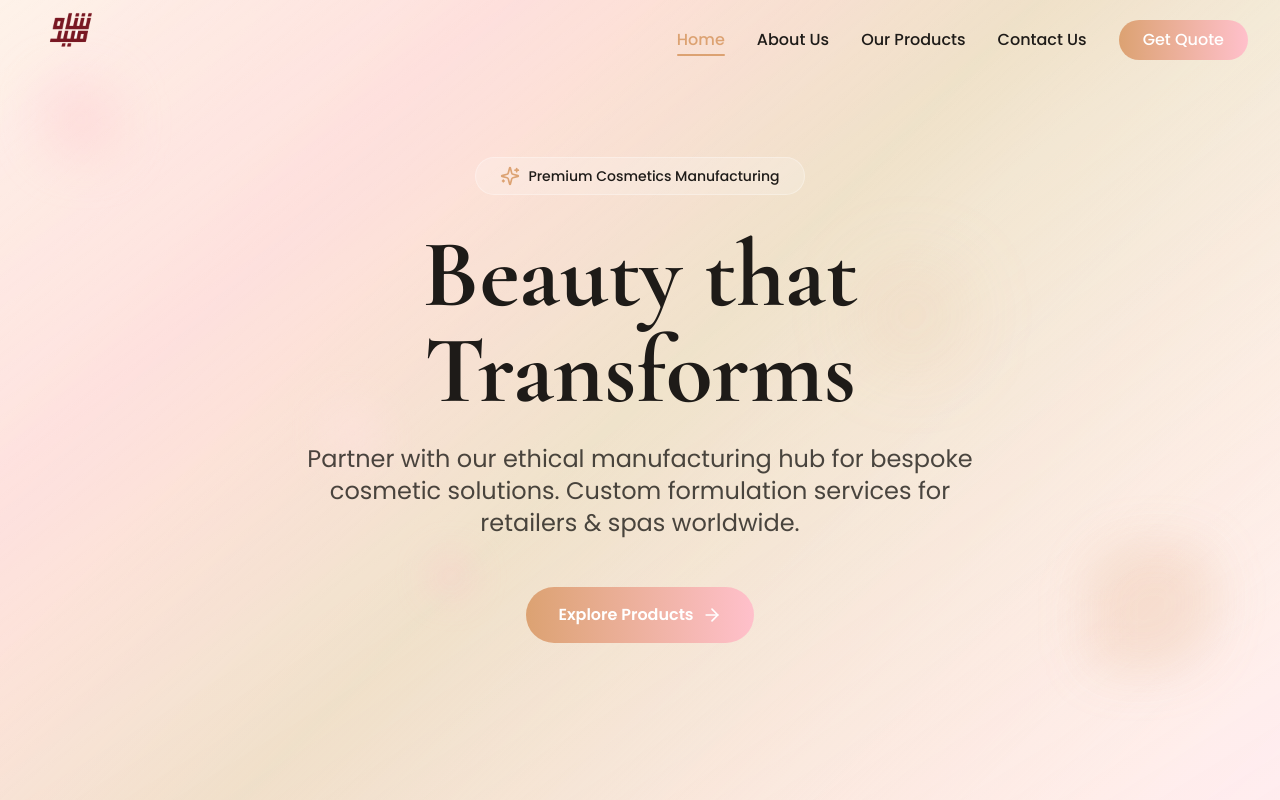
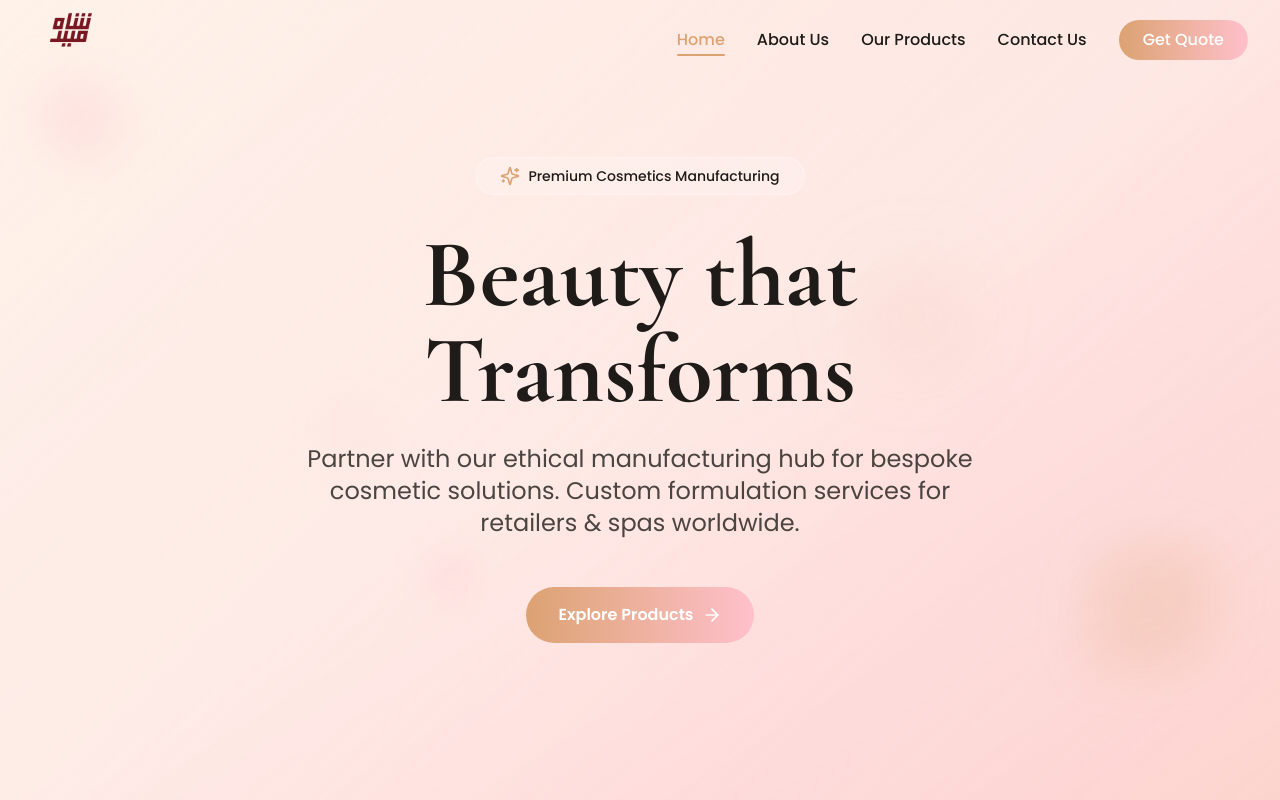
Before and after one commit to Shazeb-Ikram/shahmeerenterprises, a React (Vite) app: page / in a window 1280 px wide. Shown: the top 800 px of the page. Built offline with nearby package versions, Linux system fonts and the light colour scheme.

Commit message:
Refactor: Enhance background color transitions
Make the background color transitions smoother, using shades of the current background color.

```diff
--- a/src/index.css
+++ b/src/index.css
@@ -1,3 +1,4 @@
+
 @tailwind base;
 @tailwind components;
 @tailwind utilities;
@@ -43,6 +44,13 @@
 
   body {
     @apply bg-background text-foreground font-poppins overflow-x-hidden;
+    background: linear-gradient(-45deg,
+      rgba(251, 248, 245, 1),
+      rgba(255, 228, 225, 0.8),
+      rgba(255, 242, 240, 0.9),
+      rgba(250, 245, 242, 1));
+    background-size: 400% 400%;
+    animation: shifting-background 15s ease-in-out infinite;
   }
 
   h1, h2, h3, h4, h5, h6 {
@@ -50,13 +58,15 @@
   }
 }
 
-/* Beautiful gradient backgrounds - Updated for consistent color scheme */
+/* Enhanced gradient backgrounds with color shifting */
 .hero-gradient {
   background: linear-gradient(135deg,
     rgba(255, 228, 225, 0.8) 0%,
     rgba(255, 192, 203, 0.6) 25%,
     rgba(220, 162, 114, 0.4) 50%,
     rgba(251, 248, 245, 0.9) 100%);
+  background-size: 300% 300%;
+  animation: gradient-flow 12s ease-in-out infinite;
 }
 
 .luxury-gradient {
@@ -64,6 +74,8 @@
     #dca272 0%,
     #f4d4c7 50%,
     #ffc0cb 100%);
+  background-size: 200% 200%;
+  animation: luxury-shift 10s ease-in-out infinite;
 }
 
 .glass-effect {
@@ -78,6 +90,55 @@ html {
 }
 
 /* Enhanced Custom animations */
+@keyframes shifting-background {
+  0% {
+    background-position: 0% 50%;
+  }
+  25% {
+    background-position: 100% 50%;
+  }
+  50% {
+    background-position: 100% 100%;
+  }
+  75% {
+    background-position: 0% 100%;
+  }
+  100% {
+    background-position: 0% 50%;
+  }
+}
+
+@keyframes gradient-flow {
+  0%, 100% {
+    background-position: 0% 50%;
+    filter: hue-rotate(0deg) brightness(1);
+  }
+  25% {
+    background-position: 50% 100%;
+    filter: hue-rotate(5deg) brightness(1.02);
+  }
+  50% {
+    background-position: 100% 50%;
+    filter: hue-rotate(10deg) brightness(1.05);
+  }
+  75% {
+    background-position: 50% 0%;
+    filter: hue-rotate(5deg) brightness(1.02);
+  }
+}
+
+@keyframes luxury-shift {
+  0%, 100% {
+    background-position: 0% 50%;
+  }
+  33% {
+    background-position: 100% 50%;
+  }
+  66% {
+    background-position: 50% 100%;
+  }
+}
+
 @keyframes float {
   0%, 100% { transform: translateY(0px); }
   25% { transform: translateY(-10px); }
```
